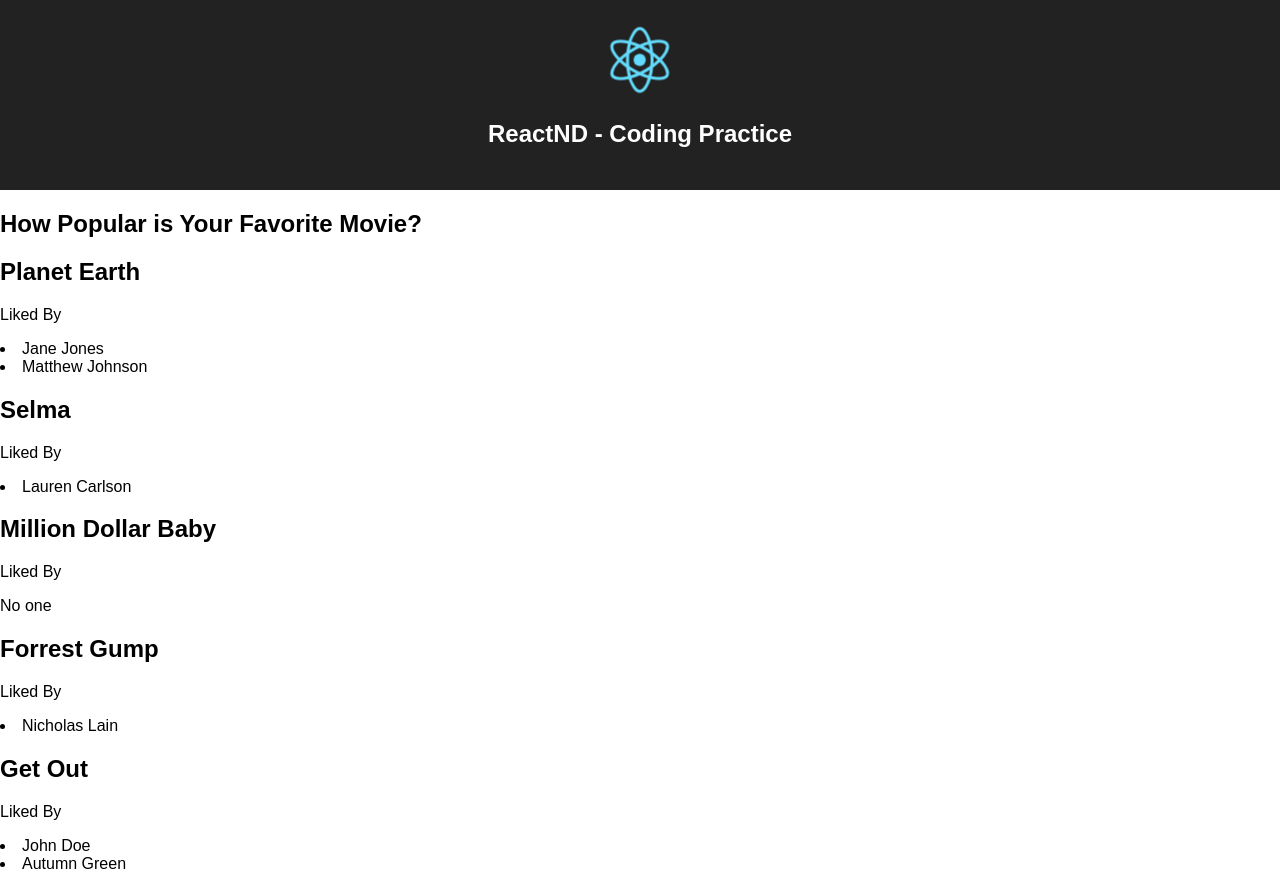
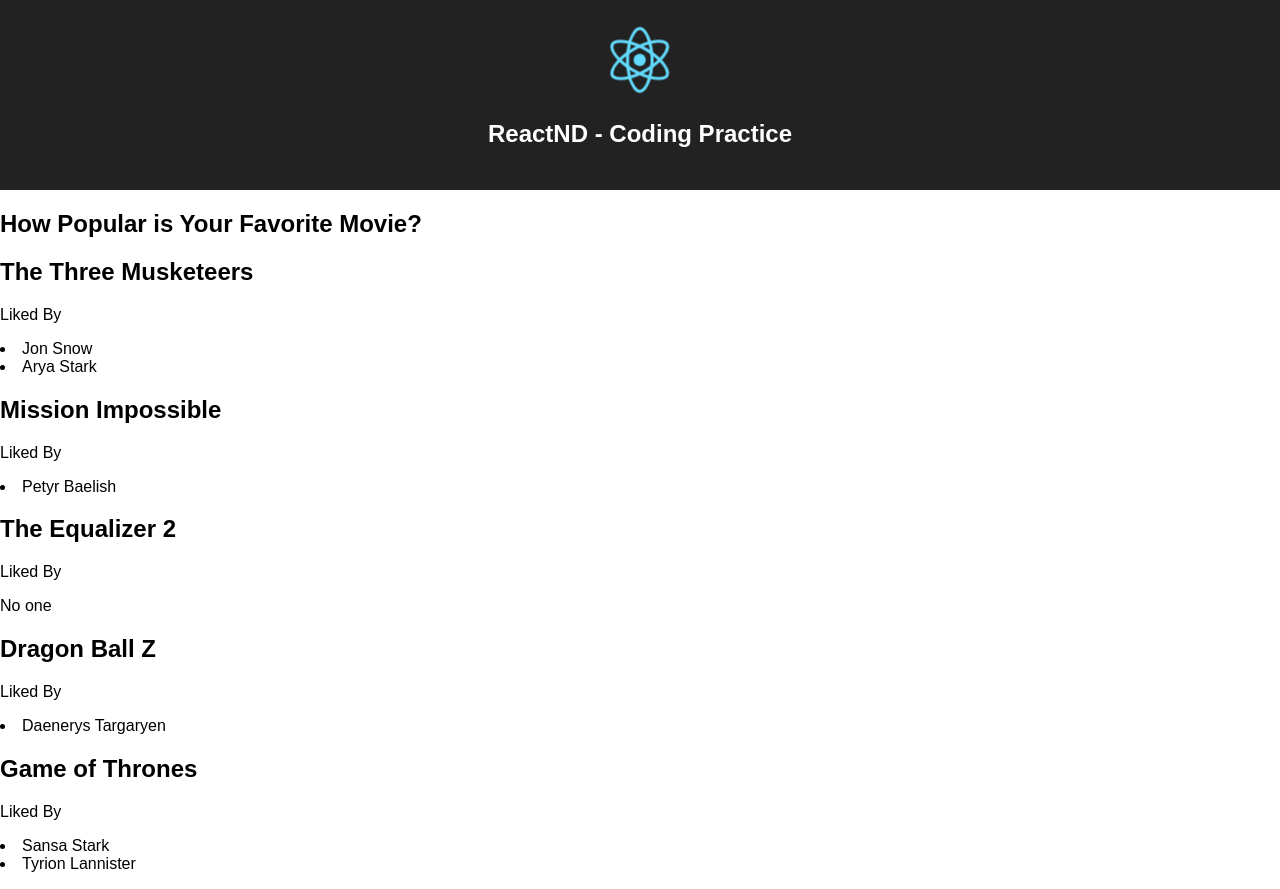
Before and after one commit to misakimichy/React-passing-data2, a React (Create React App) app: page / in a window 1280 px wide. Built offline with nearby package versions, Linux system fonts and the light colour scheme.

Commit message:
Change data

```diff
--- a/src/App.js
+++ b/src/App.js
@@ -45,32 +45,32 @@ const profiles = [
 const users = {
   1: {
     id: 1,
-    name: 'Jane Jones',
+    name: 'Jon Snow',
     userName: 'coder',
   },
   2: {
     id: 2,
-    name: 'Matthew Johnson',
+    name: 'Arya Stark',
     userName: 'mpage',
   },
   3: {
     id: 3,
-    name: 'Autumn Green',
+    name: 'Tyrion Lannister',
     userName: 'user123',
   },
   4: {
     id: 3,
-    name: 'John Doe',
+    name: 'Sansa Stark',
     userName: 'user123',
   },
   5: {
     id: 5,
-    name: 'Lauren Carlson',
+    name: 'Petyr Baelish',
     userName: 'user123',
   },
   6: {
     id: 6,
-    name: 'Nicholas Lain',
+    name: 'Daenerys Targaryen',
     userName: 'user123',
   },
 };
@@ -78,23 +78,23 @@ const users = {
 const movies = {
   1: {
     id: 1,
-    name: 'Planet Earth',
+    name: 'The Three Musketeers',
   },
   2: {
     id: 2,
-    name: 'Selma',
+    name: 'Mission Impossible',
   },
   3: {
     id: 3,
-    name: 'Million Dollar Baby',
+    name: 'The Equalizer 2',
   },
   4: {
     id: 4,
-    name: 'Forrest Gump',
+    name: 'Dragon Ball Z',
   },
   5: {
     id: 5,
-    name: 'Get Out',
+    name: 'Game of Thrones',
   },
 };
 
```
